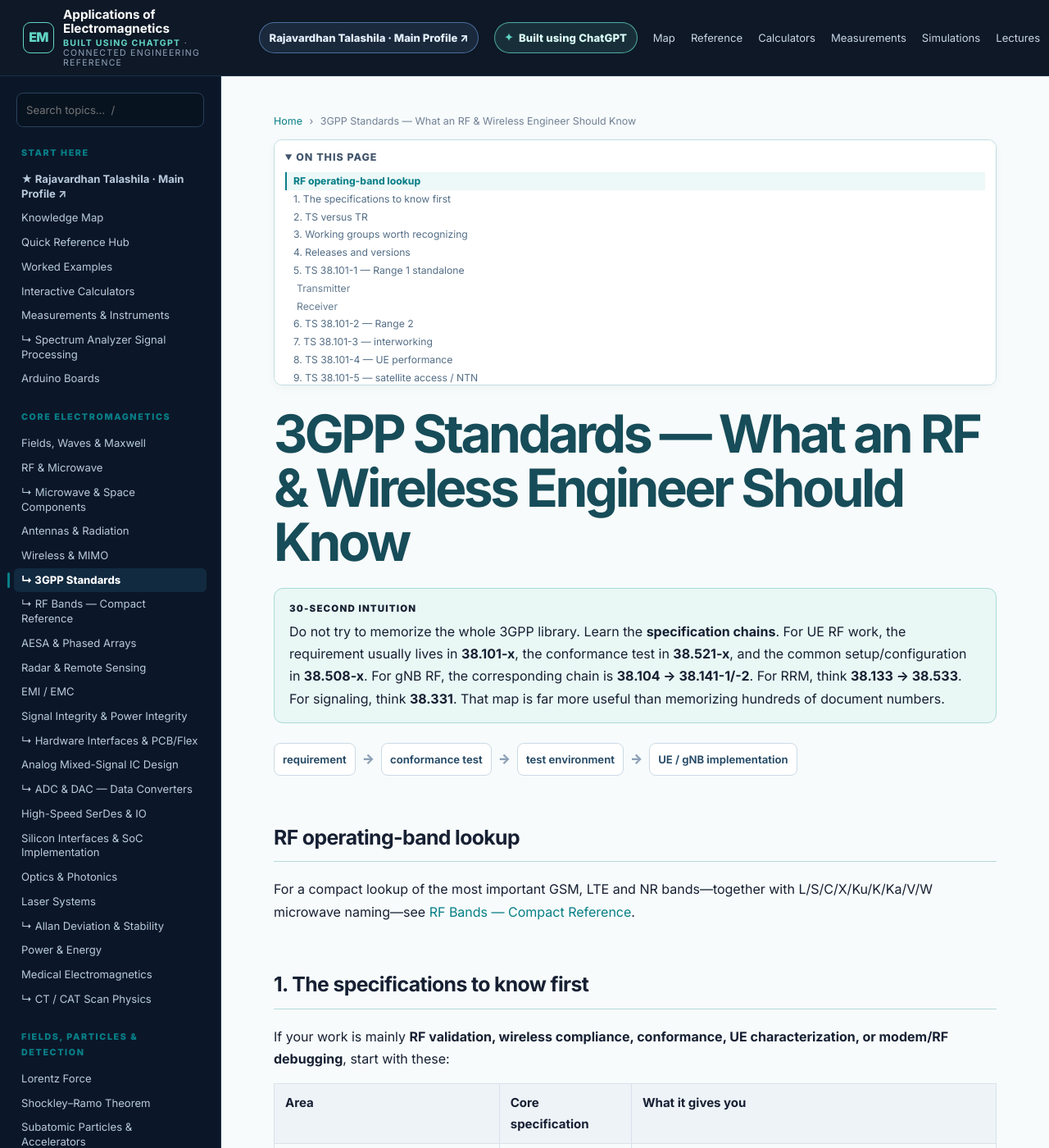
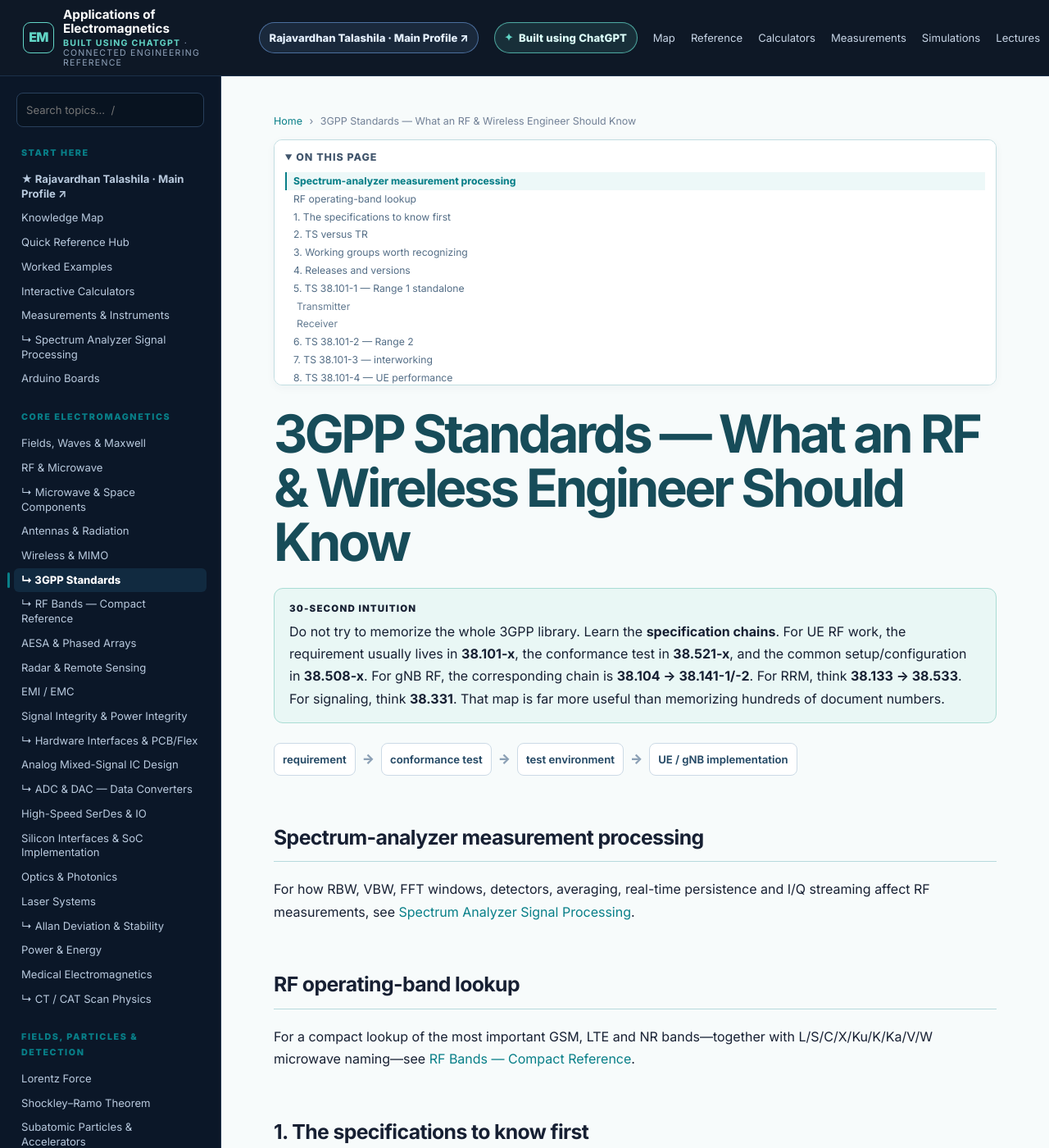
Before and after one commit to RajavardhanT/Electromagnetics_Applications, a Jekyll site: the page built from 3gpp-standards/index.md, in a window 1280 px wide and 1400 px high. Shown: the whole window at 82% size. Built offline with Jekyll 4.4.1, drawn with Linux system fonts in a browser that asks for light colours.

Commit message:
Connect 3GPP standards to analyzer DSP

```diff
--- a/3gpp-standards/index.md
+++ b/3gpp-standards/index.md
@@ -9,6 +9,10 @@ description: Practical guide to the 3GPP specifications most useful for NR/LTE R
 <div class="intuition"><span class="callout-title">30-second intuition</span>Do not try to memorize the whole 3GPP library. Learn the <strong>specification chains</strong>. For UE RF work, the requirement usually lives in <strong>38.101-x</strong>, the conformance test in <strong>38.521-x</strong>, and the common setup/configuration in <strong>38.508-x</strong>. For gNB RF, the corresponding chain is <strong>38.104 → 38.141-1/-2</strong>. For RRM, think <strong>38.133 → 38.533</strong>. For signaling, think <strong>38.331</strong>. That map is far more useful than memorizing hundreds of document numbers.</div>
 
 <div class="pathway"><span class="node">requirement</span><span class="arrow">→</span><span class="node">conformance test</span><span class="arrow">→</span><span class="node">test environment</span><span class="arrow">→</span><span class="node">UE / gNB implementation</span></div>
+
+## Spectrum-analyzer measurement processing
+
+For how RBW, VBW, FFT windows, detectors, averaging, real-time persistence and I/Q streaming affect RF measurements, see [Spectrum Analyzer Signal Processing](../spectrum-analyzer-signal-processing/).
 
 ## RF operating-band lookup
 
```
